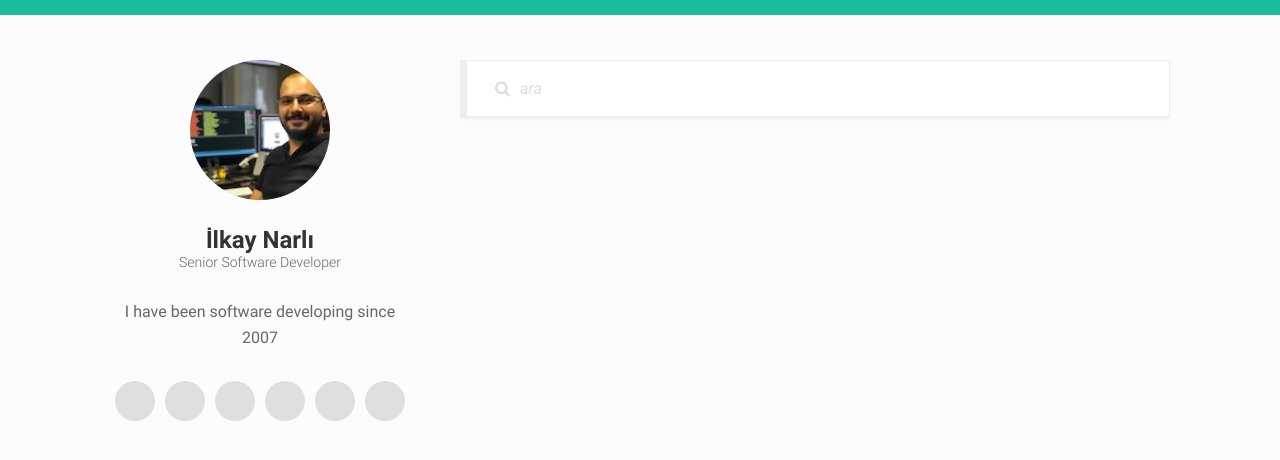
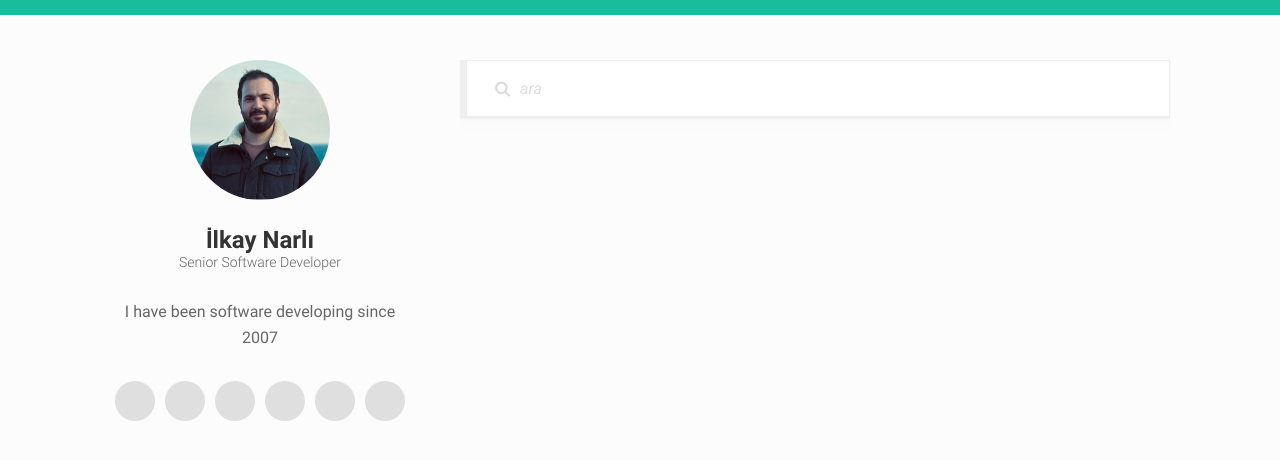
Before and after one commit to inarli/inarli.github.io, a Jekyll site: the page built from index.html, in a window 1280 px wide. Shown: the top 460 px of the page. Built offline with Jekyll 4.4.1, drawn with Linux system fonts in a browser that asks for light colours.

Commit message:
Update _config.yml

```diff
--- a/_config.yml
+++ b/_config.yml
@@ -3,7 +3,7 @@ name: İlkay Narlı
 job_title: Senior Software Developer
 email: ilkaynarli@gmail.com
 description: I have been software developing since 2007
-avatar: /assets/img/inarli.jpg
+avatar: /assets/img/profil_new.jpeg
 favicon: /favicon.ico
 twitter_handler: inarli
 analytics_code: UA-160013990-1
```
